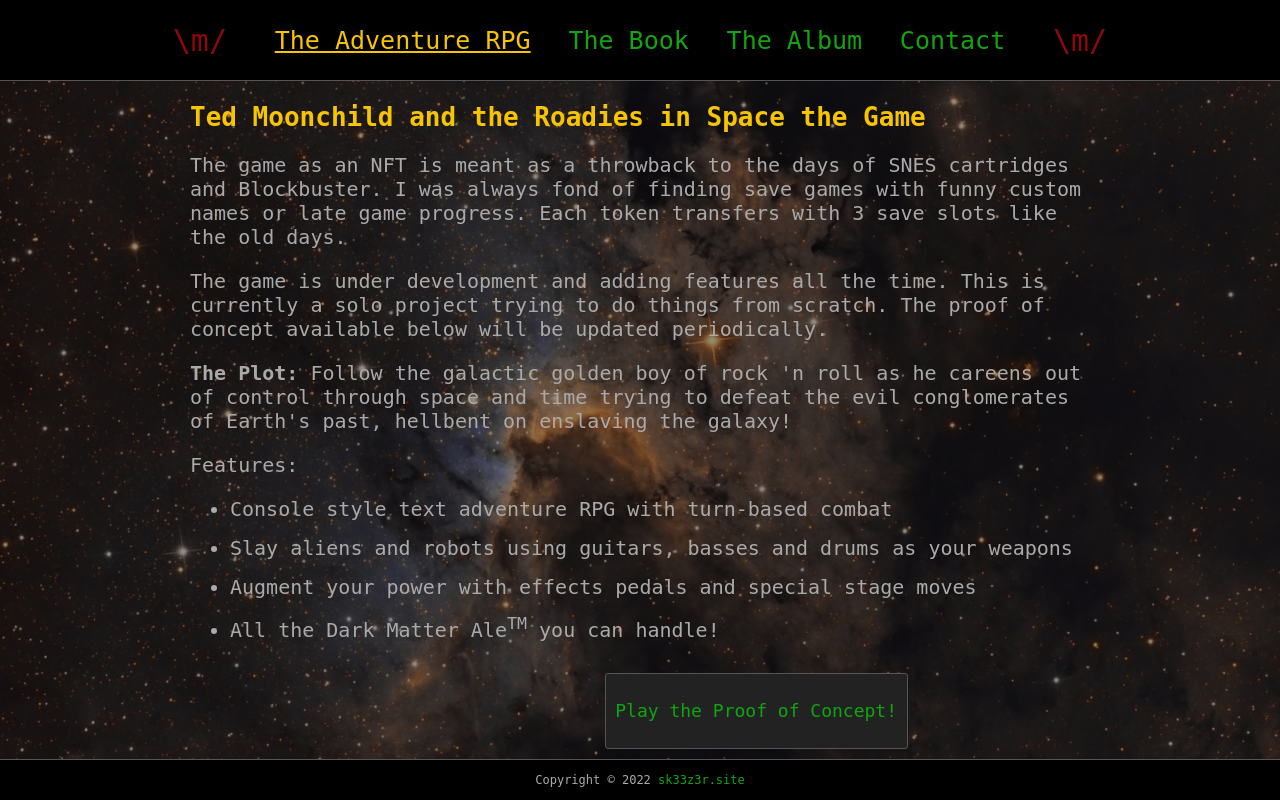
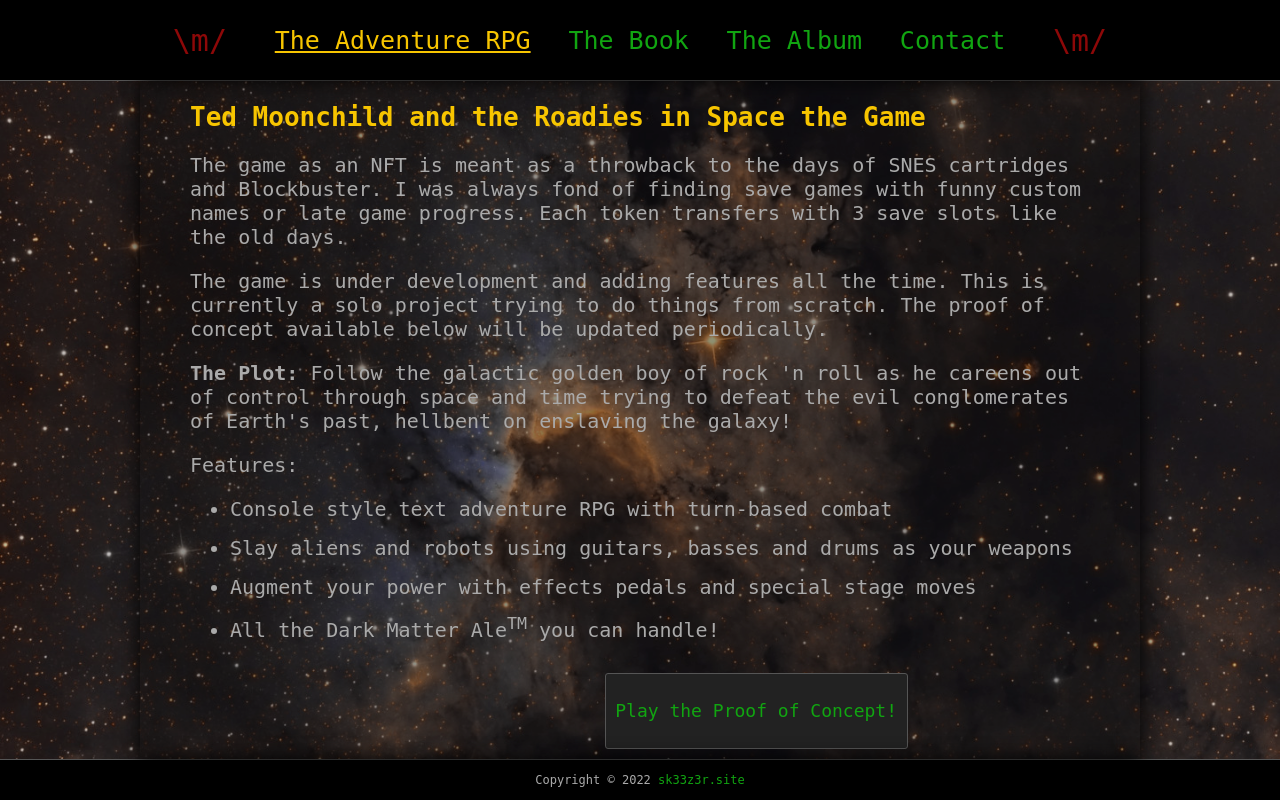
Before and after one commit to sk33z3r/moonchild.space, a PHP site: page / in a window 1280 px wide. Run offline with PHP 8.4, Linux system fonts and the light colour scheme; data that the repository does not hold is empty; some libraries are stand-ins or nearby versions; some web fonts are replaced.

Commit message:
chore[site]: beef up content, tweak aesthetics for readability

```diff
--- a/css/main.css
+++ b/css/main.css
@@ -52,6 +52,8 @@ a:hover {
     align-items: center;
     justify-content: space-evenly;
     align-content: center;
+    background: rgba(0, 0, 0, 0.25);
+    box-shadow: 0 0 20px #000;
 }
 
 .container {
@@ -143,7 +145,7 @@ section {
 .section-bg {
     width: 100%;
     height: 100%;
-    background: rgba(0, 0, 0, 0.45);
+    background: rgba(0, 0, 0, 0.25);
 }
 
 #rpg, #book, #album, #contact {
--- a/index.php
+++ b/index.php
@@ -126,6 +126,8 @@
                 <div class="section-text">
                     <h1>The Lost Volumes of the Roadies in Space</h1>
                     <p>Immerse yourself into the Roadies universe with radical backstories and unnecessary details about how stuff works. Flex your knowledge to assert your dominance amongst friends!</p>
+                    <p>Initially these eBooks will be deeper backstories of all the characters that appear in the TMatRiS episodic games. Giving more context to the world around you filled with laughing and crying.</p>
+                    <p>These releases will happen in-between game episodes as new characters are developed and polished off. At first they will be released as eBooks only, but as I find my groove there will be audio versions with ambient sounds ala "The Shadow" from back in the radio days.</p>
                     <ul>
                         <li>Audio and eBook versions of each episode for those that are too weak to fight monsters!</li>
                         <li>Descriptions so detailed, you can almost smell Ted's ass!</li>
@@ -143,6 +145,8 @@
             <div class="container section-div">
                 <div class="section-text">
                     <h1>The Ultimate Original Soundtrack performed by The Roadies in Space</h1>
+                    <p>Original tunes written, performed and recorded by the Roadies and other miscreants from throughout the galaxy.</p>
+                    <p>The initial album being released is the main soundtrack to the games. Subsequent releases will include features from characters that appear throughout the story, spanning several genres. Eventually, the ultimate metal album will be unleashed.</p>
                     <ul>
                         <li>Rock so heavy, you'll shit your pants!</li>
                         <li>Experience the most epic eargasm of your life!</li>
```
